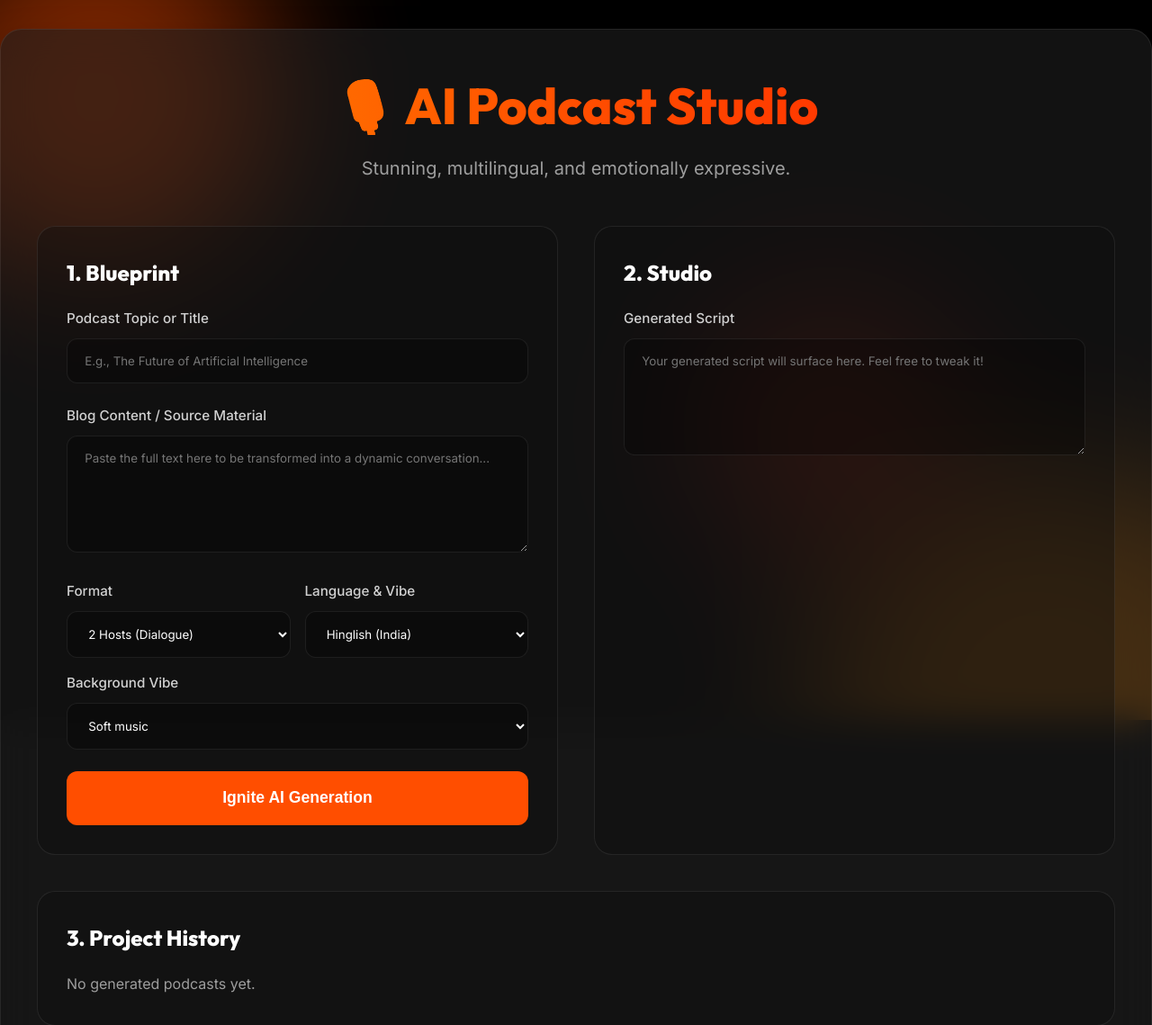
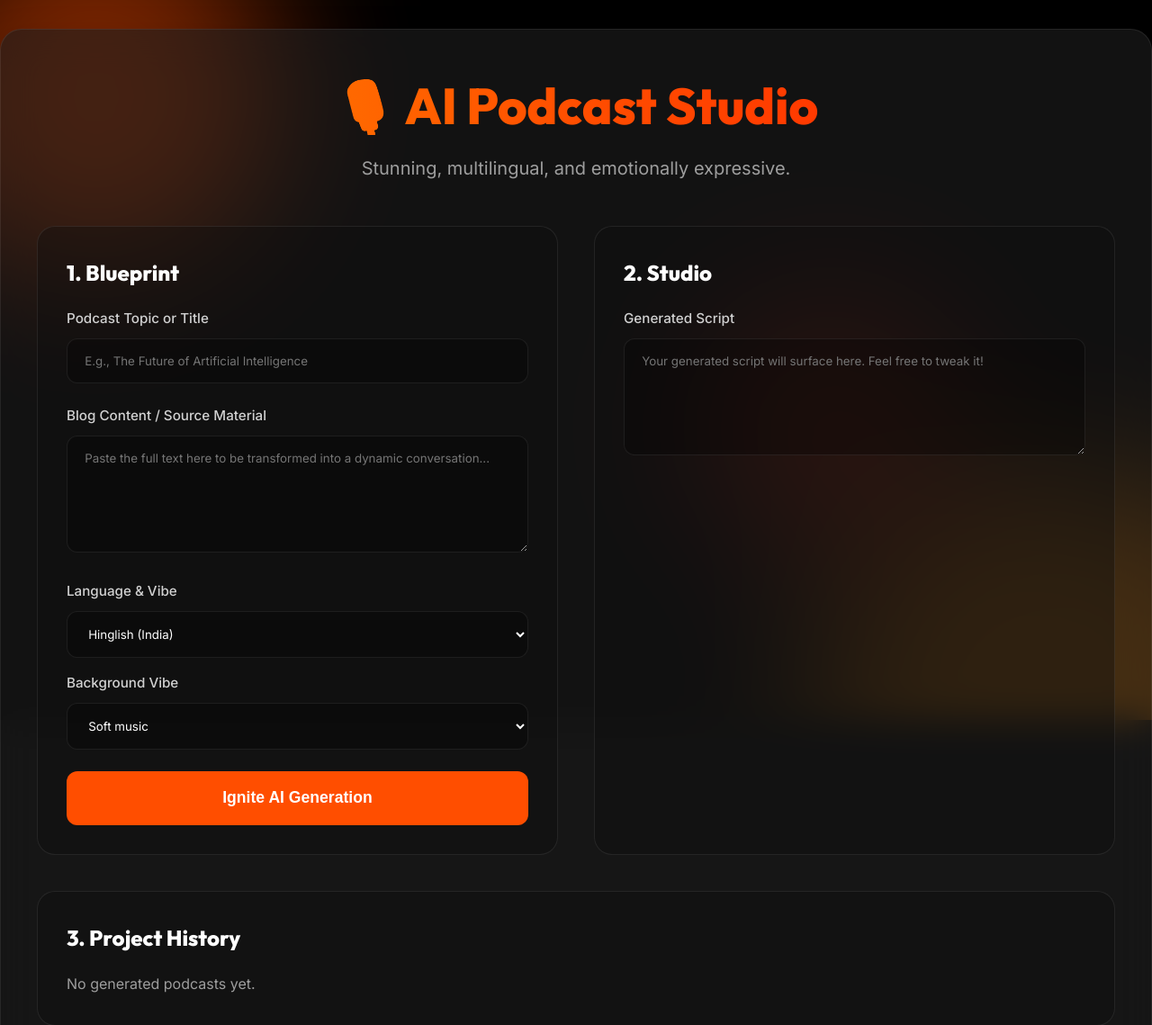
Before and after one commit to varungupta132/T32_Autonomous-AI-Blog-to-Podcast-and-Video-Agent-Using-Virtual-3D-Avatars, a Flask app: page / in a window 1280 px wide. Shown: the top 1139 px of the page at 90% size. Run offline with Flask 3, Linux system fonts and the light colour scheme; data that the repository does not hold is empty; some libraries are stand-ins or nearby versions.

Commit message:
Update UI: Remove host selection and default to co-host format

```diff
--- a/templates/index.html
+++ b/templates/index.html
@@ -308,16 +308,7 @@
                     <label>Blog Content / Source Material</label>
                     <textarea id="content" rows="6" placeholder="Paste the full text here to be transformed into a dynamic conversation..."></textarea>
                 </div>
-                <div class="grid" style="gap: 1rem; grid-template-columns: 1fr 1fr; margin-bottom: 1rem;">
-                    <div class="form-group" style="margin-bottom: 0;">
-                        <label>Format</label>
-                        <select id="podcastType">
-                            <option value="single">1 Host (Solo)</option>
-                            <option value="co-host" selected>2 Hosts (Dialogue)</option>
-                            <option value="panel">3 Hosts (Panel)</option>
-                        </select>
-                    </div>
-                    <div class="form-group" style="margin-bottom: 0;">
+                <div class="form-group" style="margin-bottom: 1rem;">
                     <label>Language & Vibe</label>
                     <select id="language">
                         <option value="global">English (Global)</option>
@@ -326,7 +317,6 @@
                         <option value="french">French</option>
                         <option value="spanish">Spanish</option>
                     </select>
-                    </div>
                 </div>
                 <!-- Background Music Selection -->
                 <div class="form-group" style="margin-bottom: 1.5rem;">
@@ -503,7 +493,7 @@
         btnScript.addEventListener('click', async () => {
             const content = document.getElementById('content').value;
             const title = document.getElementById('title').value;
-            const type = document.getElementById('podcastType').value;
+            const type = 'co-host';
             const language = document.getElementById('language').value;
 
             if (!content) {
```
Lines whose indentation alone changed are shown as unchanged.
